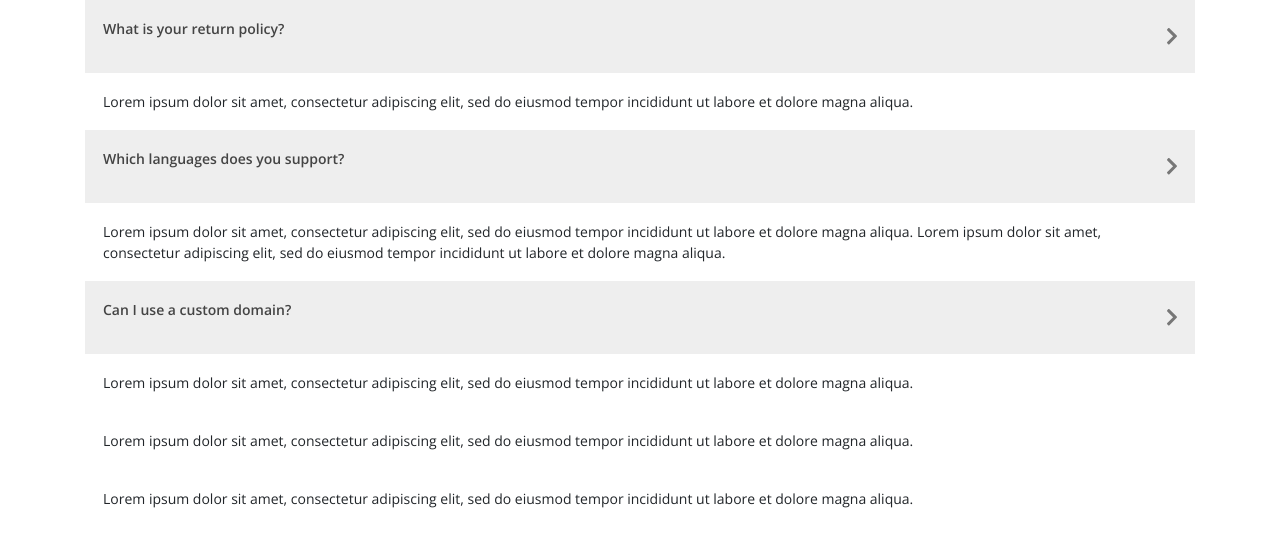
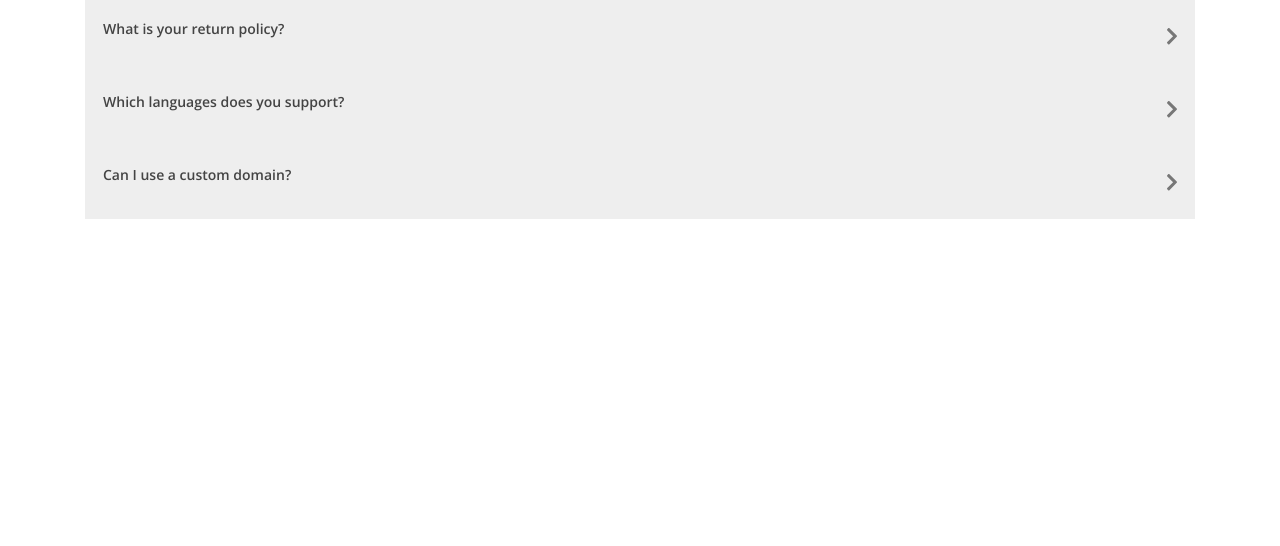
Before and after one commit to toribromma/reactAccordion, a React (Create React App) app: page / in a window 1280 px wide. Shown: the top 546 px of the page. Built offline with nearby package versions, Linux system fonts and the light colour scheme.

Commit message:
added a setHeight state that allows for expand/collapse

```diff
--- a/src/components/Accordion/index.js
+++ b/src/components/Accordion/index.js
@@ -4,12 +4,14 @@ import Chevron from "../Chevron";
 
 function Accordion(props) {
     const [setActive, setActiveState] = useState("");
+    const [setHeight, setHeightState] = useState("0px");
 
     const content = useRef(null);
 
     function toggleAccordion() {
         setActiveState(setActive === "" ? "active" : "");
         console.log(content.current.scrollHeight)
+        setHeightState(setActive === "active" ? "0px" : `${content.current.scrollHeight}px`)
     }
 
 
@@ -19,7 +21,7 @@ function Accordion(props) {
        <p className="accordion__title">{props.title}</p>
        <Chevron className={"accordion__icon"} width={10} fill={"#777"} />
      </button>
-     <div ref={content} className="accordion__content">
+     <div ref={content} style={{ maxHeight: `${setHeight}`}} className="accordion__content">
        <div
          className="accordion__text"
          dangerouslySetInnerHTML={{ __html: props.content }}
```
Also changed, not shown: 1 other file (tests, documents, lock files or other folders).
